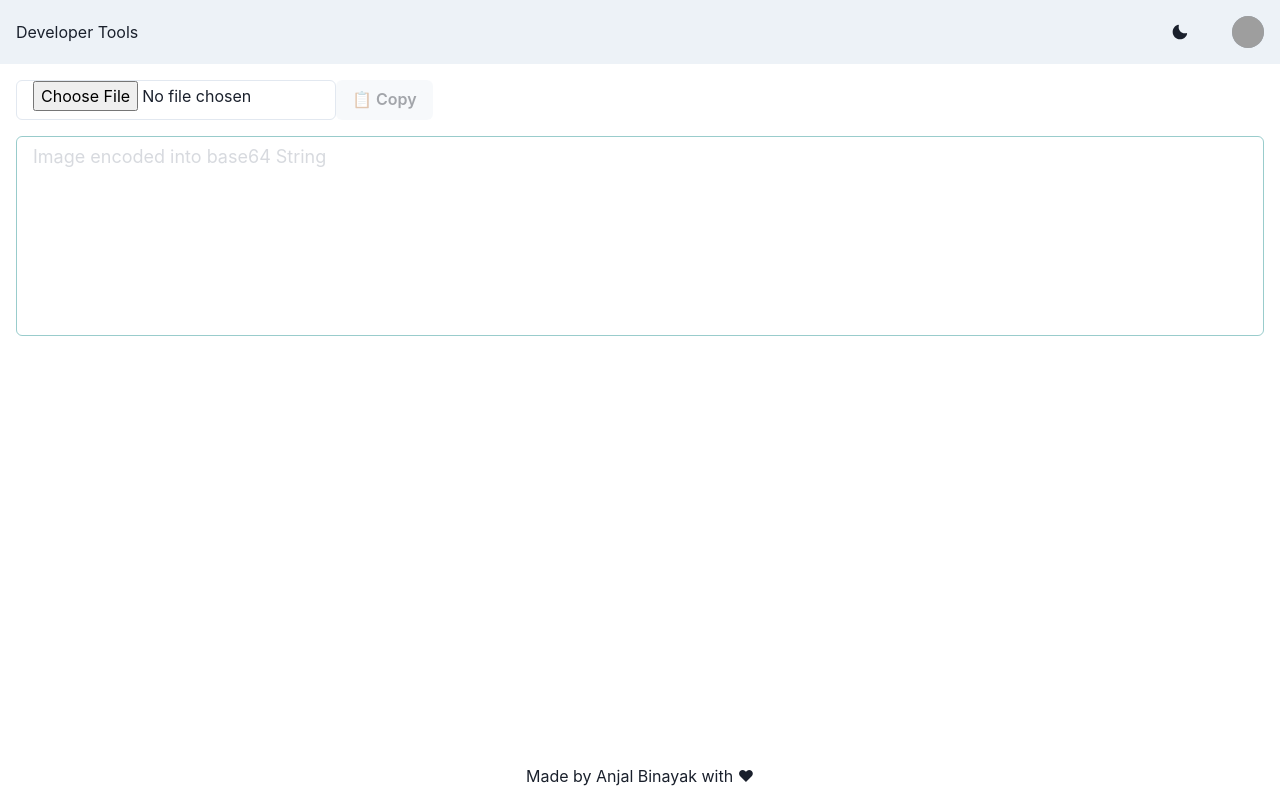
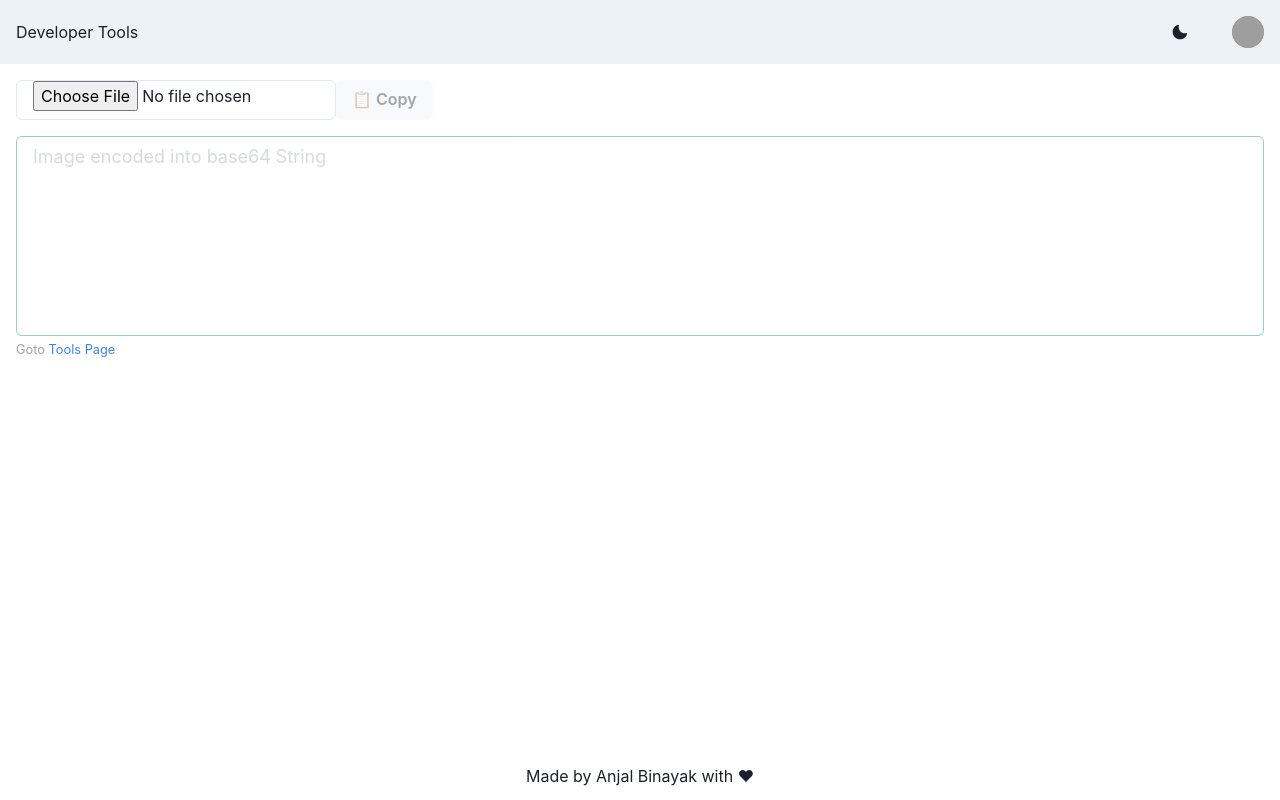
Before and after one commit to anjalbinayak/developer-tools, a Next.js app: page /tools/image in a window 1280 px wide. Built offline with nearby package versions, Linux system fonts and the light colour scheme; grey boxes are pictures that could not be loaded.

Commit message:
option to go to tools page added

```diff
--- a/pages/tools/image.js
+++ b/pages/tools/image.js
@@ -1,12 +1,6 @@
-import {
-  Button,
-  Input,
-  Textarea,
-  useClipboard,
-  Heading,
-  Stack,
-} from "@chakra-ui/react";
+import { Button, Input, Textarea, useClipboard } from "@chakra-ui/react";
 import Head from "next/head";
+import Link from "next/link";
 import { useState, useRef } from "react";
 import { toast } from "react-toastify";
 
@@ -70,6 +64,13 @@ export default function Image() {
         disabled={true}
         resize={"none"}
       ></Textarea>
+
+      <small className="text-gray-400">
+        Goto{" "}
+        <Link href="/tools/">
+          <a className="text-blue-500">Tools Page </a>
+        </Link>
+      </small>
     </>
   );
 }
```
